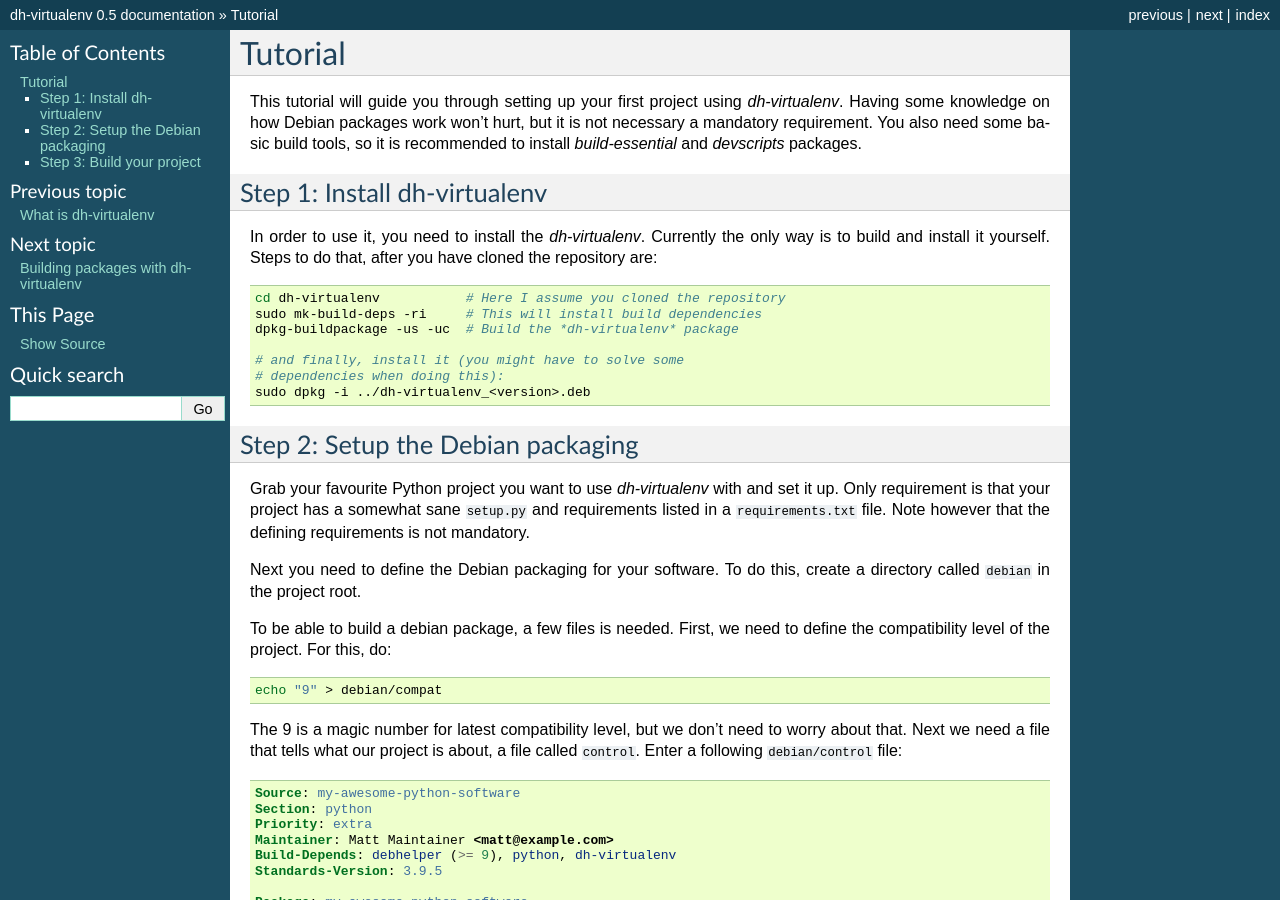
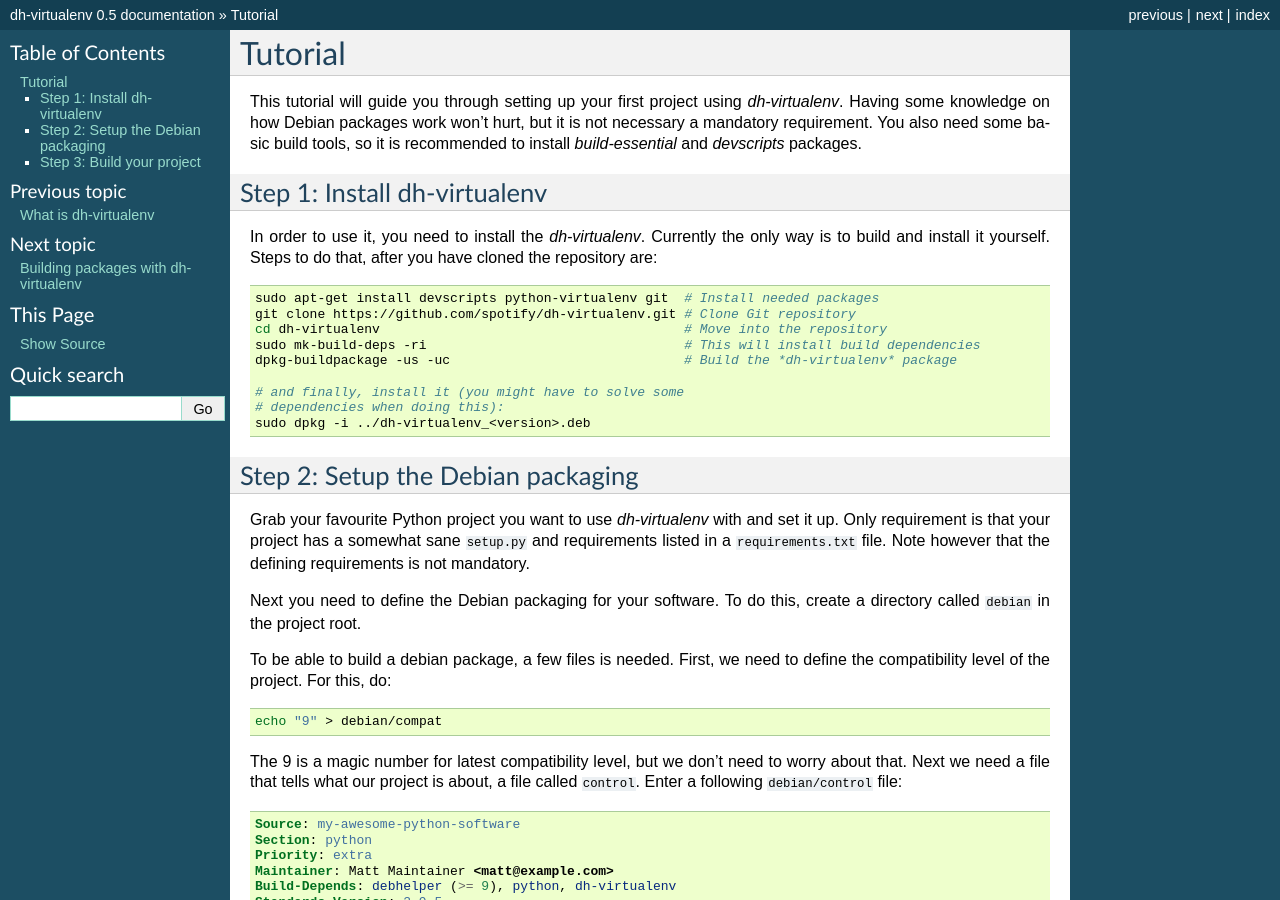
Before and after one commit to spotify/dh-virtualenv, a Sphinx documentation site: the page built from doc/tutorial.rst, in a window 1280 px wide and 900 px high. Built offline with Sphinx 7.4.7, drawn with Linux system fonts in a browser that asks for light colours.

Commit message:
Add more details to install easily dh-virtualenv on a fresh Debian installation.

```diff
--- a/doc/tutorial.rst
+++ b/doc/tutorial.rst
@@ -1,6 +1,6 @@
-==========
- Tutorial
-==========
+========
+Tutorial
+========
 
 This tutorial will guide you through setting up your first project
 using *dh-virtualenv*. Having some knowledge on how Debian packages
@@ -18,9 +18,11 @@ after you have cloned the repository are:
 
 .. code-block:: bash
 
-   cd dh-virtualenv           # Here I assume you cloned the repository
-   sudo mk-build-deps -ri     # This will install build dependencies
-   dpkg-buildpackage -us -uc  # Build the *dh-virtualenv* package
+   sudo apt-get install devscripts python-virtualenv git  # Install needed packages
+   git clone https://github.com/spotify/dh-virtualenv.git # Clone Git repository
+   cd dh-virtualenv                                       # Move into the repository
+   sudo mk-build-deps -ri                                 # This will install build dependencies
+   dpkg-buildpackage -us -uc                              # Build the *dh-virtualenv* package
 
    # and finally, install it (you might have to solve some
    # dependencies when doing this):
@@ -99,7 +101,7 @@ for that is fairly straightforward:
   #!/usr/bin/make -f
 
   %:
-  	dh $@ --with python-virtualenv
+      dh $@ --with python-virtualenv
 
 And there we go, debianization of your new package is ready!
 
```
